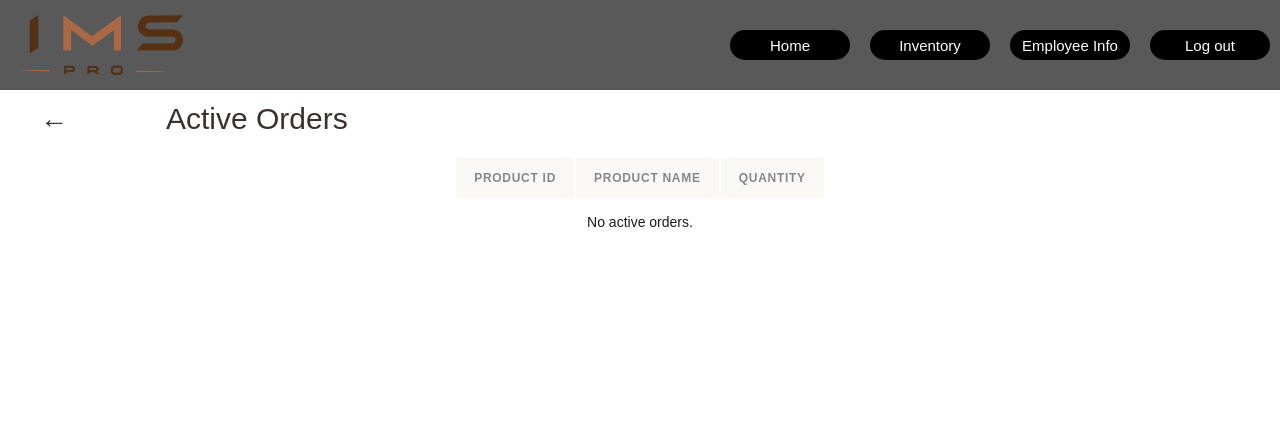
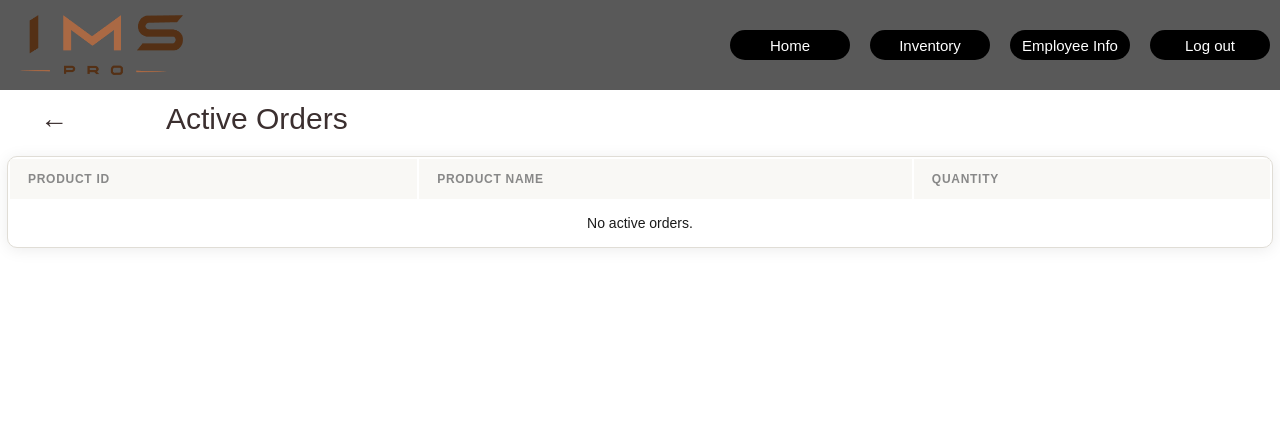
Before and after one commit to BedHeadNinja/SE-Project-416-GD, a Python web app: template IMS/IMS/templates/inventory/active_orders.html in a window 1280 px wide. Shown: the top 447 px of the page. Run offline with Jinja, Linux system fonts and the light colour scheme; the template is opened without the code that fills it, so the values that code supplies are empty.

Commit message:
Change ID selector to class selector for tableCSS

```diff
--- a/IMS/IMS/static/UI.css
+++ b/IMS/IMS/static/UI.css
@@ -98,7 +98,7 @@
    cursor: pointer;
  }
 
- #tableCSS {
+ .tableCSS {
   background: #ffffff;
   display:grid;
   border-radius: 10px;
```
